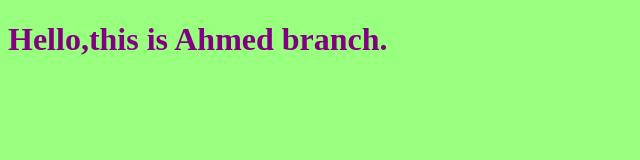
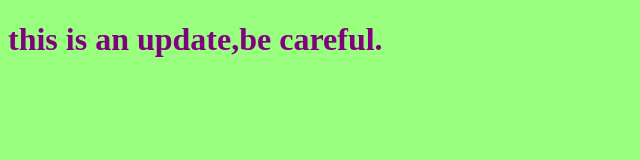
Before and after one commit to afawzycs/newproject, a plain HTML site: page index.html in a window 1280 px wide. Shown: the whole page, without its empty margins (0-640 px from the left). Drawn offline with Linux system fonts and the light colour scheme.

Commit message:
edit html file

```diff
--- a/index.html
+++ b/index.html
@@ -10,7 +10,7 @@
 </head>
 
 <body>
-    <h1>Hello,this is Ahmed branch.</h1>
+    <h1>this is an update,be careful.</h1>
     <script src="app.js"></script>
 </body>
 
```
